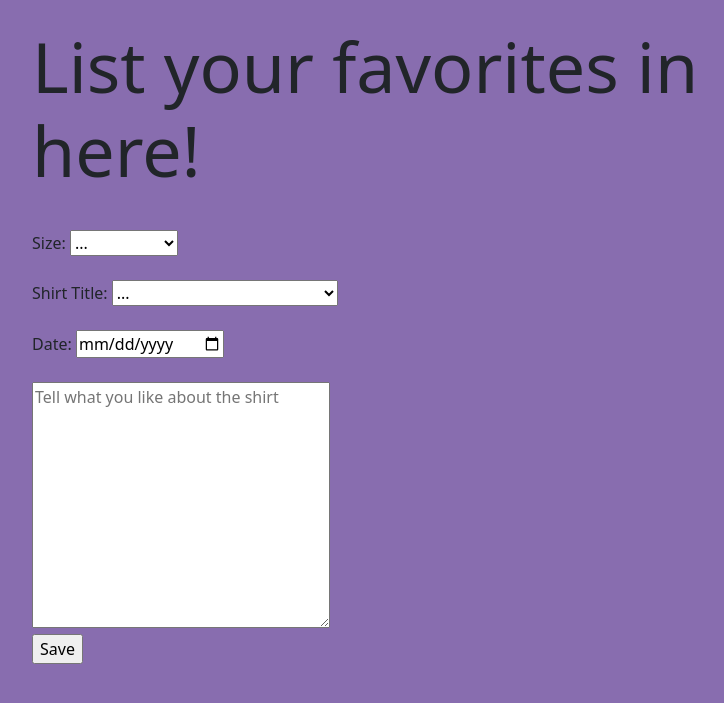
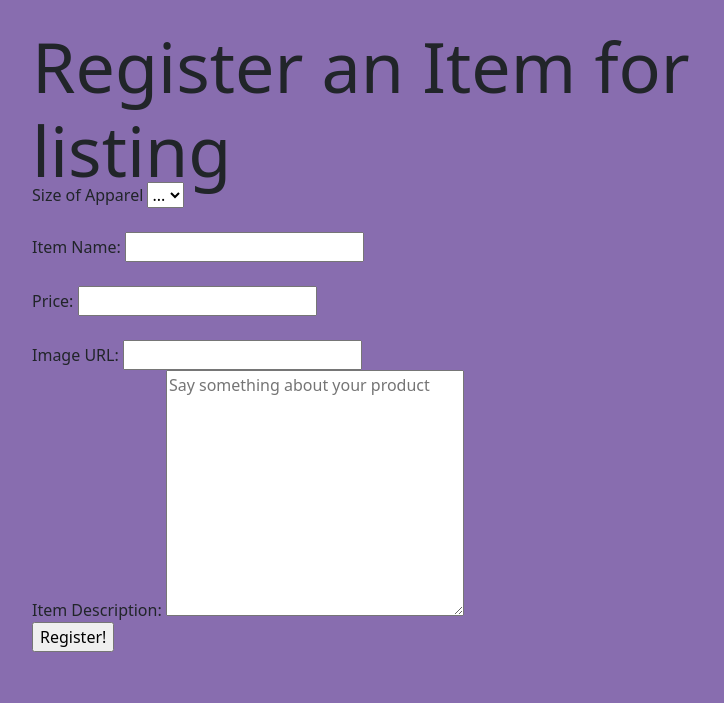
Before and after one commit to pgdeguzman/lis161_final_project, a Flask app: page /register in a window 1280 px wide. Shown: the part 56-759 px from the top of the page, without its empty margins (192-916 px from the left). Run offline with Flask 3, Linux system fonts and the light colour scheme.

Commit message:
Update register.html

```diff
--- a/myapp/templates/register.html
+++ b/myapp/templates/register.html
@@ -1,33 +1,23 @@
 {% extends 'base.html' %}
 
 {% block content %}
-<h1>List your favorites in here!</h1>
-<form action="{{ url_for('processing') }}" method="post"> <br></br>
-
-    <label for="p_type">Size:</label>
-    <select name="pet_type" id="p_type" required>
+<h1>Register an Item for listing</h1>
+<form action="{{ url_for('processing') }}" method="post">
+    <label for="p_size">Size of Apparel</label>
+    <select name="p_size" id="p_Size" required>
         <option disabled selected value>...</option>
-        <option value="isha"> S: 250 PHP</option>
-        <option value="arol">M: 350 PHP</option>
-        <option value="luis"> L: 400 PHP</option>
+        <option value="S">S</option>
+        <option value="M">M</option>
+        <option value="L">L</option>
     </select><br><br>
-
-    <label for="p_name">Shirt Title:</label>
-    <select name="pet_type" id="p_type" required>
-        <option disabled selected value>...</option>
-        <option value="ahsi"> The Purple Flower </option>
-        <option value="lora"> The Shadow Tinge </option>
-        <option value="siul"> The Purple Bits </option>
-        <option value="owl"> The Natural Abyss </option>
-        <option value="kash"> The Boiling Blue </option>
-        <option value="lash"> Touch of a Purplish Naivety </option>
-    </select><br><br>
-
-    <label for="date">Date:</label>
-    <input type="date" name="date" id="date" value="today" min="today"><br><br>
-
-    <textarea name="pet_desc" placeholder="Tell what you like about the shirt" cols="30" rows="10"></textarea><br>
-    <input type="submit" value="Save">
+    <label for="p_name">Item Name:</label>
+    <input type="text" name="p_name" id="p_name" required><br><br>
+    <label for="p_price">Price:</label>
+    <input type="text" name="p_price" id="p_breed" required><br><br>
+    <label for="p_url">Image URL:</label>
+    <input type="url" name="p_url" id="p_url" required><br>
+    <label for="p_desc">Item Description:</label>
+    <textarea name="p_desc" placeholder="Say something about your product" cols="30" rows="10"></textarea><br>
+    <input type="submit" value="Register!">
 </form>
-
 {% endblock %}
```
